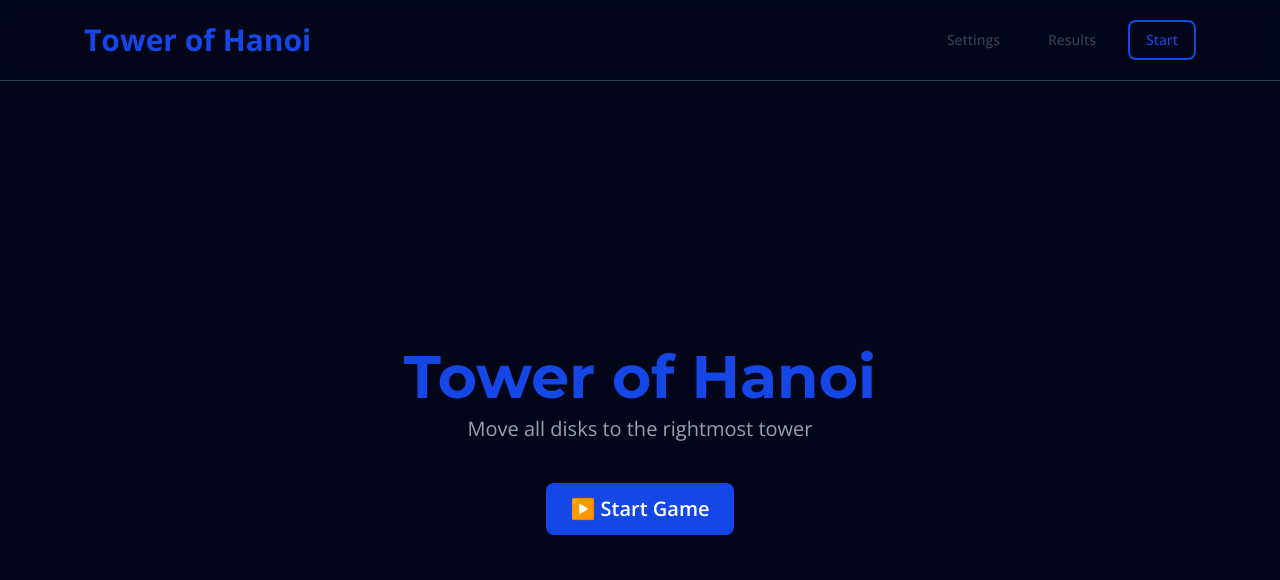
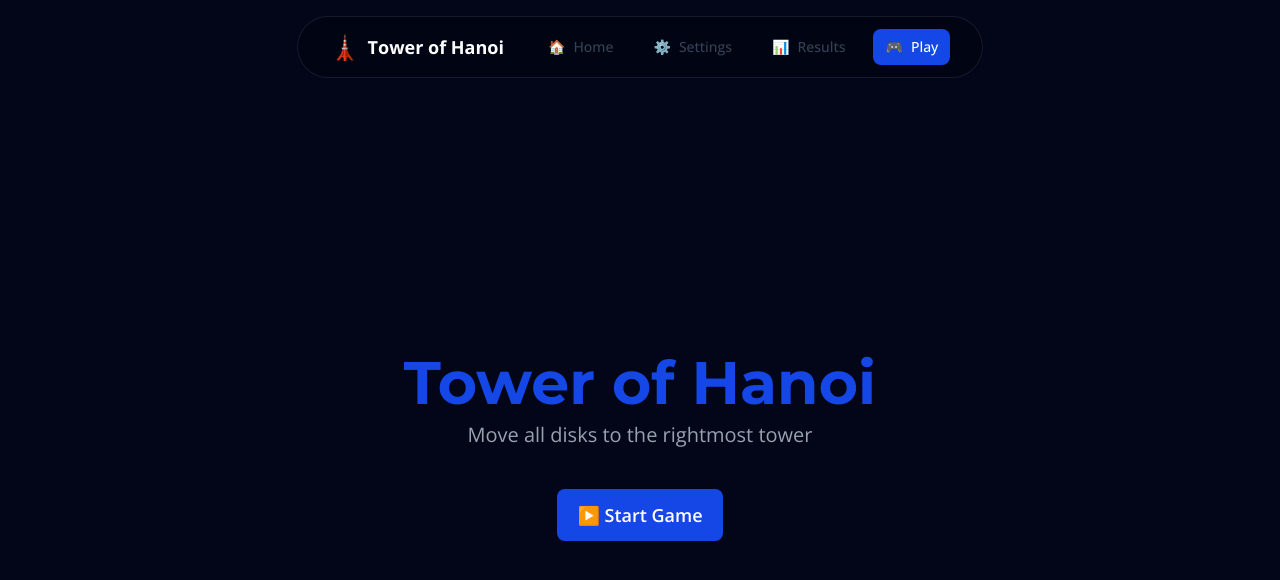
Before and after one commit to vt231krp/tower-of-hanoi, a React (Vite) app: page / in a window 1280 px wide. Shown: the top 580 px of the page. Built offline with nearby package versions, Linux system fonts and the light colour scheme.

Commit message:
feat: enhance Header component layout and navigation links; update StartPage and SettingsPage styles

```diff
--- a/src/components/Header.tsx
+++ b/src/components/Header.tsx
@@ -3,40 +3,64 @@ import { Button } from "./Button";
 
 const navLinks = [
   {
+    path: "/",
+    title: "Home",
+    variant: "ghost" as const,
+    icon: "🏠",
+  },
+  {
     path: "/settings",
     title: "Settings",
     variant: "ghost" as const,
+    icon: "⚙️",
   },
   {
     path: "/results",
     title: "Results",
     variant: "ghost" as const,
+    icon: "📊",
   },
   {
     path: "/game",
-    title: "Start",
-    variant: "outline" as const,
+    title: "Play",
+    variant: "primary" as const,
+    icon: "🎮",
   },
 ];
 
 export const Header = () => {
   return (
-    <header className="bg-slack-950 sticky top-0 w-full border-b border-slate-700 backdrop-blur-sm">
-      <div className="mx-auto flex w-full max-w-6xl items-center justify-between p-5">
-        <div className="flex items-center gap-3">
-          <Link to="/" className="text-3xl font-bold text-blue-700">
+    <header className="bg-slack-950 w-full">
+      <div className="mx-auto flex max-w-6xl items-center justify-center px-4 py-3 md:px-8 md:py-4">
+        <div className="flex flex-col items-center gap-4 rounded-2xl border border-slate-600/30 bg-black/20 px-4 py-3 backdrop-blur-sm md:flex-row md:gap-8 md:rounded-full md:px-8">
+          <div className="flex items-center gap-2">
+            <div className="text-xl md:text-2xl">🗼</div>
+            <Link
+              to="/"
+              className="text-slack-100 text-base font-bold transition-colors hover:text-white md:text-lg"
+            >
               Tower of Hanoi
             </Link>
           </div>
 
-        <nav className="flex items-center gap-4">
-          {navLinks.map(({ path, title, variant }) => (
-            <Button size="sm" variant={variant} asChild>
-              <Link to={path}>{title}</Link>
+          <nav className="flex items-center gap-2 md:gap-4">
+            {navLinks.map(({ path, title, variant, icon }) => (
+              <Button
+                key={path}
+                size="sm"
+                variant={variant}
+                asChild
+                className="flex flex-col items-center gap-1 px-2 py-2 md:flex-row md:gap-2 md:px-3"
+              >
+                <Link to={path}>
+                  <span className="text-base md:text-sm">{icon}</span>
+                  <span className="text-xs md:text-sm">{title}</span>
+                </Link>
               </Button>
             ))}
           </nav>
         </div>
+      </div>
     </header>
   );
 };
--- a/src/layouts/RootLayout.tsx
+++ b/src/layouts/RootLayout.tsx
@@ -5,7 +5,9 @@ export const RootLayout = () => {
   return (
     <div className="flex min-h-screen flex-col bg-slate-950 text-white">
       <Header />
-      <Outlet />
+      <main className="flex flex-1 p-5">
+        <Outlet />
+      </main>
       <Modal />
     </div>
   );
--- a/src/pages/ResultsPage.tsx
+++ b/src/pages/ResultsPage.tsx
@@ -21,7 +21,7 @@ export const ResultsPage = () => {
   };
 
   return (
-    <div className="flex flex-1 flex-col items-center justify-center gap-10 py-5">
+    <div className="flex flex-1 flex-col items-center justify-center gap-10">
       <div className="space-y-2 text-center">
         <h1 className="text-4xl font-bold text-blue-700">Game Results</h1>
         <p className="text-xl text-gray-300">
--- a/src/pages/SettingsPage.tsx
+++ b/src/pages/SettingsPage.tsx
@@ -11,7 +11,7 @@ export const SettingsPage = () => {
   };
 
   return (
-    <div className="flex flex-1 flex-col items-center justify-center gap-8 p-6">
+    <div className="flex flex-1 flex-col items-center justify-center gap-8">
       <div className="w-full max-w-md space-y-5">
         <GameSetupForm />
 
--- a/src/pages/StartPage.tsx
+++ b/src/pages/StartPage.tsx
@@ -5,13 +5,15 @@ export const StartPage = () => {
   return (
     <div className="flex flex-1 flex-col items-center justify-center gap-10">
       <div className="space-y-2 text-center">
-        <h1 className="text-6xl font-bold text-blue-700">Tower of Hanoi</h1>
-        <p className="text-xl text-gray-400">
+        <h1 className="text-3xl font-bold text-blue-700 md:text-6xl">
+          Tower of Hanoi
+        </h1>
+        <p className="text-md text-gray-400 md:text-xl">
           Move all disks to the rightmost tower
         </p>
       </div>
 
-      <Button size="lg" asChild>
+      <Button size="md" asChild>
         <Link to="/game">▶️ Start Game</Link>
       </Button>
     </div>
```
Lines whose indentation alone changed are shown as unchanged.
